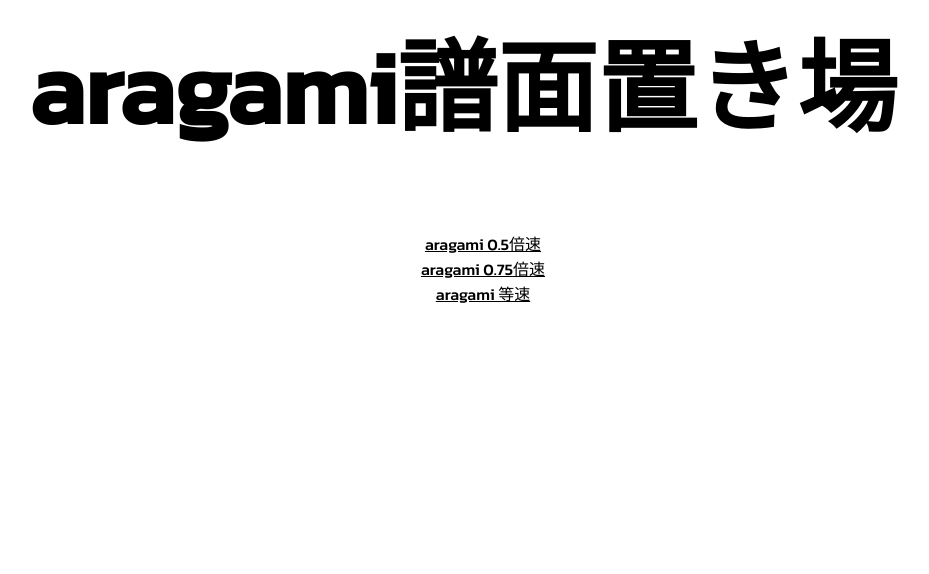
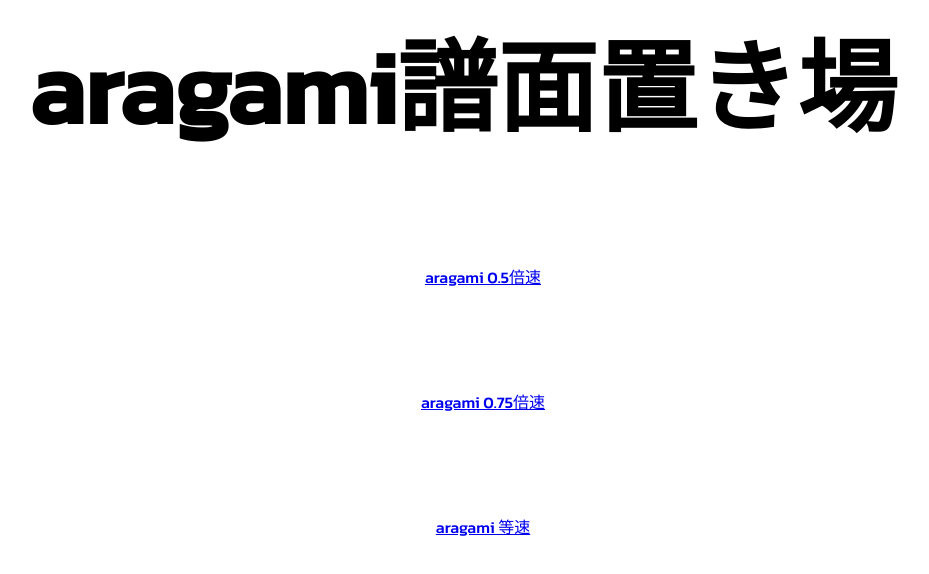
Before and after one commit to paldooon/aragami, a plain HTML site: page index.html in a window 1280 px wide. Shown: the whole page, without its empty margins (177-1106 px from the left). Drawn offline with Linux system fonts and the light colour scheme.

Commit message:
Update index.html

```diff
--- a/index.html
+++ b/index.html
@@ -8,7 +8,7 @@
     *{
       font-family: 'Kanit', sans-serif;
     }
-    div.center ul li a{
+    div.center ul li{
       font-size; 50px;
       color: black;
       margin: 100px;
```
